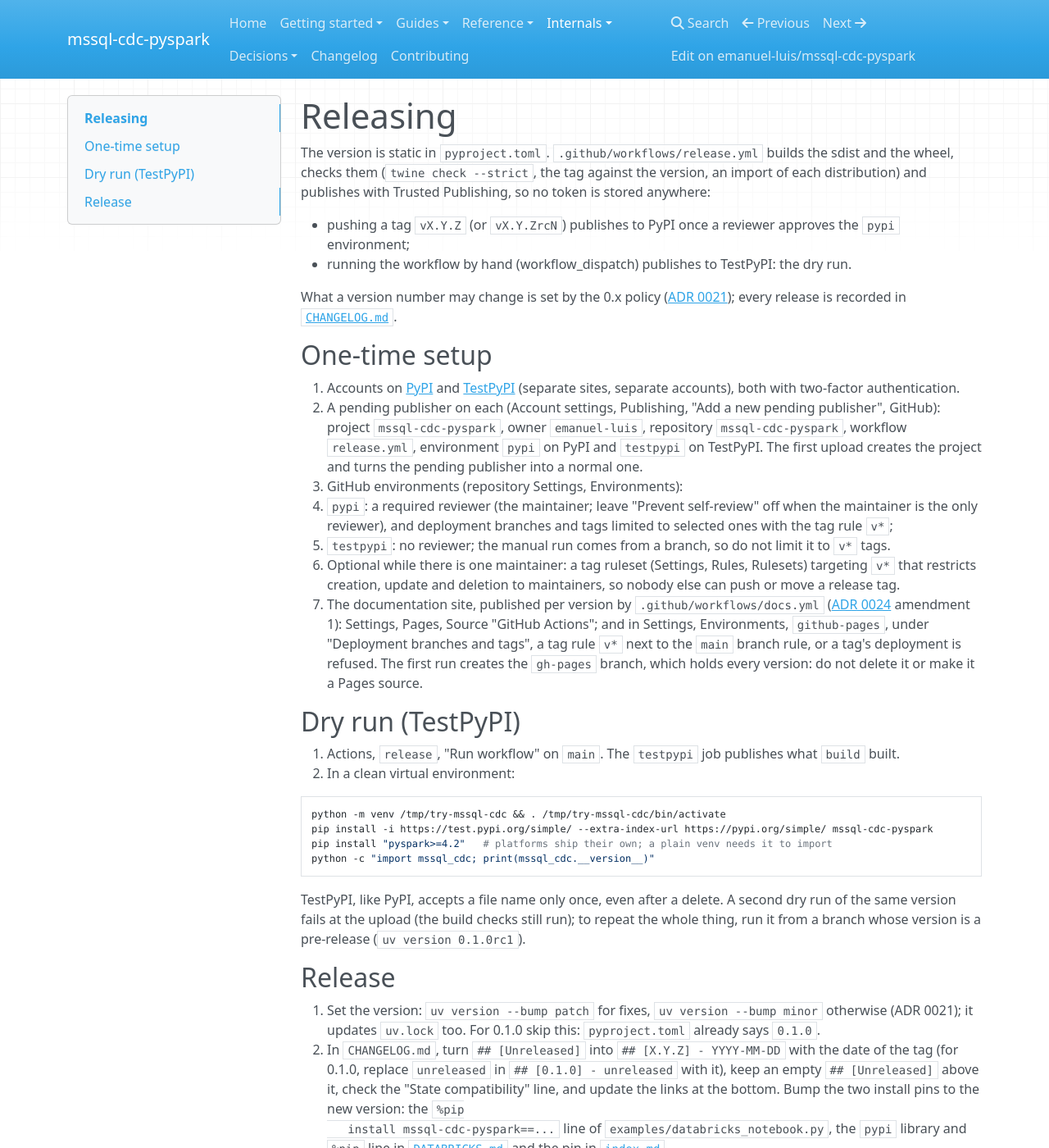
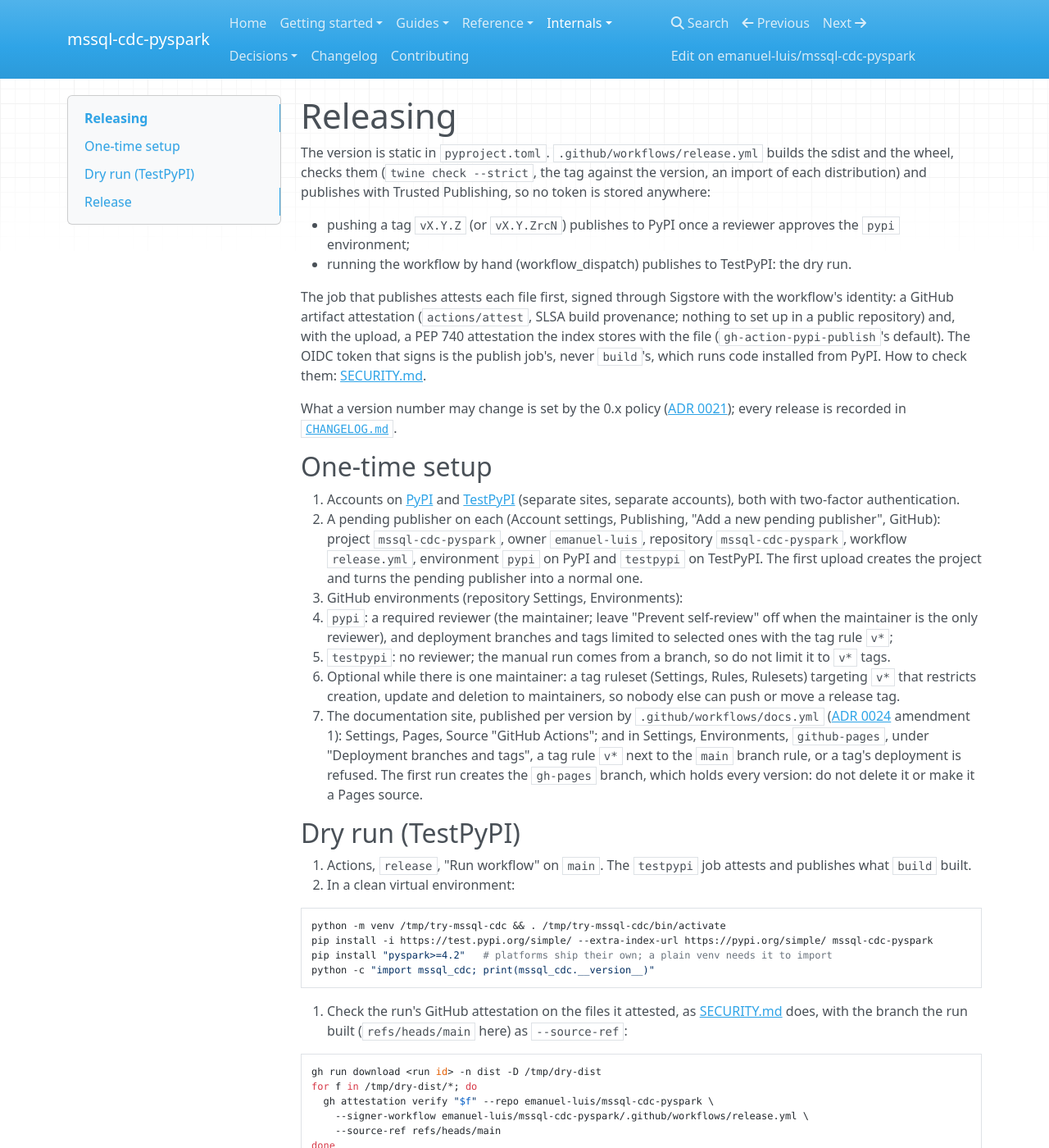
Before and after one commit to emanuel-luis/mssql-cdc-pyspark, an MkDocs documentation site: the page built from docs/RELEASING.md, in a window 1280 px wide and 1400 px high. Shown: the whole window at 82% size. Built offline with MkDocs 1.6.1, drawn with Linux system fonts in a browser that asks for light colours; nearby versions of some CDN libraries; some of the changed text lies outside the part shown.

Commit message:
ci(release): attest the sdist and wheel (GitHub and PEP 740)
1.0 is meant to be installed in pipelines that may check where a wheel
came from. PyPI already held a PEP 740 attestation for every file since
0.1.0 (gh-action-pypi-publish's default; all 34 files verified with
pypi-attestations), but nothing outside PyPI vouched for the builds.

The publish jobs now also create a GitHub artifact attestation (SLSA
build provenance, actions/attest v4.2.2, pinned by SHA) of every file in
dist/ before the upload, so a failed attestation publishes nothing. The
step runs in the publish jobs, not in build: build installs and runs
code from PyPI and stays without id-token; the provenance names the
workflow run, not the job, and the digests are those of the uploaded
files. Each publish job gains only attestations: write. The TestPyPI dry
run attests too, so the step is exercised before a tag.

SECURITY.md says how a user verifies both (pypi-attestations verify
pypi; gh attestation verify with --signer-workflow and --source-ref, the
tag, since dry runs attest branch builds); RELEASING.md adds the checks
to the dry run and the release steps.

````diff
--- a/docs/RELEASING.md
+++ b/docs/RELEASING.md
@@ -8,6 +8,13 @@ anywhere:
 * pushing a tag `vX.Y.Z` (or `vX.Y.ZrcN`) publishes to PyPI once a reviewer approves the
   `pypi` environment;
 * running the workflow by hand (workflow_dispatch) publishes to TestPyPI: the dry run.
+
+The job that publishes attests each file first, signed through Sigstore with the workflow's
+identity: a GitHub artifact attestation (`actions/attest`, SLSA build provenance; nothing to
+set up in a public repository) and, with the upload, a PEP 740 attestation the index stores
+with the file (`gh-action-pypi-publish`'s default). The OIDC token that signs is the
+publish job's, never `build`'s, which runs code installed from PyPI. How to check them:
+[SECURITY.md](https://github.com/emanuel-luis/mssql-cdc-pyspark/blob/main/SECURITY.md#verifying-a-release).
 
 What a version number may change is set by the 0.x policy
 ([ADR 0021](decisions/0021-compatibility-policy-for-0x.md)); every release is recorded in
@@ -40,8 +47,8 @@ What a version number may change is set by the 0.x policy
 
 ## Dry run (TestPyPI)
 
-1. Actions, `release`, "Run workflow" on `main`. The `testpypi` job publishes what `build`
-   built.
+1. Actions, `release`, "Run workflow" on `main`. The `testpypi` job attests and publishes
+   what `build` built.
 2. In a clean virtual environment:
 
    ```bash
@@ -49,6 +56,19 @@ What a version number may change is set by the 0.x policy
    pip install -i https://test.pypi.org/simple/ --extra-index-url https://pypi.org/simple/ mssql-cdc-pyspark
    pip install "pyspark>=4.2"   # platforms ship their own; a plain venv needs it to import
    python -c "import mssql_cdc; print(mssql_cdc.__version__)"
+   ```
+
+3. Check the run's GitHub attestation on the files it attested, as
+   [SECURITY.md](https://github.com/emanuel-luis/mssql-cdc-pyspark/blob/main/SECURITY.md#verifying-a-release)
+   does, with the branch the run built (`refs/heads/main` here) as `--source-ref`:
+
+   ```bash
+   gh run download <run id> -n dist -D /tmp/dry-dist
+   for f in /tmp/dry-dist/*; do
+     gh attestation verify "$f" --repo emanuel-luis/mssql-cdc-pyspark \
+       --signer-workflow emanuel-luis/mssql-cdc-pyspark/.github/workflows/release.yml \
+       --source-ref refs/heads/main
+   done
    ```
 
 TestPyPI, like PyPI, accepts a file name only once, even after a delete. A second dry run
@@ -80,7 +100,10 @@ whole thing, run it from a branch whose version is a pre-release (`uv version 0.
    the tag points at that commit, so it gets no `ci` run of its own (a workflow a tag
    triggers counts as publishing, and `ci` restores caches; zizmor's cache-poisoning
    audit). Then install from PyPI in a clean
-   environment, as in the dry run without the TestPyPI index.
+   environment, as in the dry run without the TestPyPI index, and check both attestations
+   of the wheel and the sdist as
+   [SECURITY.md](https://github.com/emanuel-luis/mssql-cdc-pyspark/blob/main/SECURITY.md#verifying-a-release)
+   says (1.0.0rc1 is the first release with the GitHub one).
 
    The tag also starts a `docs` run, which publishes the site as version `X.Y.Z` and moves
    `stable` (the site's root) to it. Check that it went green and that the version
@@ -114,8 +137,9 @@ whole thing, run it from a branch whose version is a pre-release (`uv version 0.
 failed check), nothing was published:
 delete the tag (`git push --delete origin vX.Y.Z` and `git tag -d vX.Y.Z`), fix, and tag
 again; the `docs` run of the new tag publishes over the version the first one published.
-Once PyPI has a version, it cannot be uploaded again: fix forward with the next
-patch.
+If `pypi` fails at the attestation, nothing was published either: re-run the failed job,
+or, if the workflow needs the fix, do as above. Once PyPI has a version, it cannot be
+uploaded again: fix forward with the next patch.
 
 A release candidate follows the same steps with a version like `1.0.0rc1`
 (`uv version 1.0.0rc1`, tag `v1.0.0rc1`); pip installs it only with `--pre` or an exact
````
Also changed, not shown: SECURITY.md (+33 -0 lines), 1 other file.
